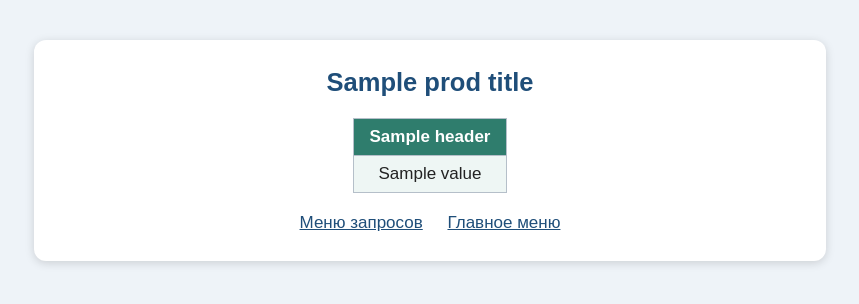
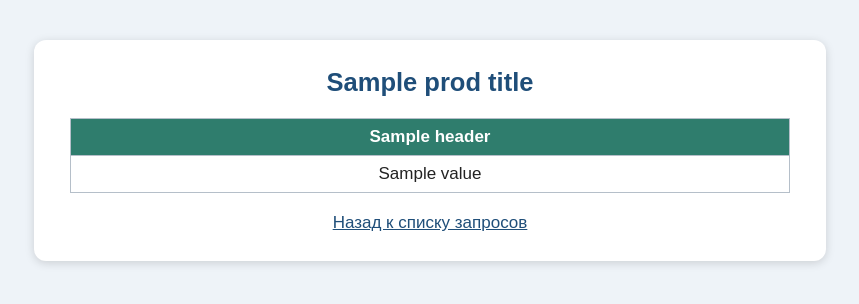
Before and after one commit to mwwlxq/cinema-system, a Flask app: template query_bp/templates/dynamic.html in a window 1280 px wide. Shown: the top 304 px of the page, without its empty margins (210-1069 px from the left). Run offline with Flask 3, Linux system fonts and the light colour scheme; the template is opened without the code that fills it: most values are stand-ins (such as "Sample title", 1, 10 or a date in 2020).

Commit message:
Переход на dict, исправление шаблонов и логики

```diff
--- a/query_bp/templates/dynamic.html
+++ b/query_bp/templates/dynamic.html
@@ -2,29 +2,39 @@
 <html lang="ru">
 <head>
     <meta charset="UTF-8">
-    <title>Результат запроса</title>
+    <title>{{ prod_title }}</title>
     <link href="{{ url_for('static', filename='style.css') }}" rel="stylesheet" type="text/css">
 </head>
 <body>
 <div class="center">
     <h2>{{ prod_title }}</h2>
-    <table>
+
+    <table border="1" style="margin: 0 auto; border-collapse: collapse; width: 100%;">
+        <thead>
             <tr>
                 {% for header in headers %}
                     <th>{{ header }}</th>
                 {% endfor %}
             </tr>
+        </thead>
+        <tbody>
             {% for product in products %}
                 <tr>
-                {% for value in product %}
+                    <!-- ВАЖНО: .values() берет только значения из словаря, пропуская ключи -->
+                    {% for value in product.values() %}
                         <td>{{ value }}</td>
                     {% endfor %}
                 </tr>
+            {% else %}
+                <tr>
+                    <td colspan="{{ headers|length }}">Нет данных по заданным параметрам</td>
+                </tr>
             {% endfor %}
+        </tbody>
     </table>
-    <div class="nav">
-        <a href="{{ url_for('query_bp.query_menu') }}">Меню запросов</a>
-        <a href="{{ url_for('main_menu') }}">Главное меню</a>
+
+    <div class="nav" style="margin-top: 20px;">
+        <a href="{{ url_for('query_bp.query_menu') }}">Назад к списку запросов</a>
     </div>
 </div>
 </body>
```
Lines whose indentation alone changed are shown as unchanged.
